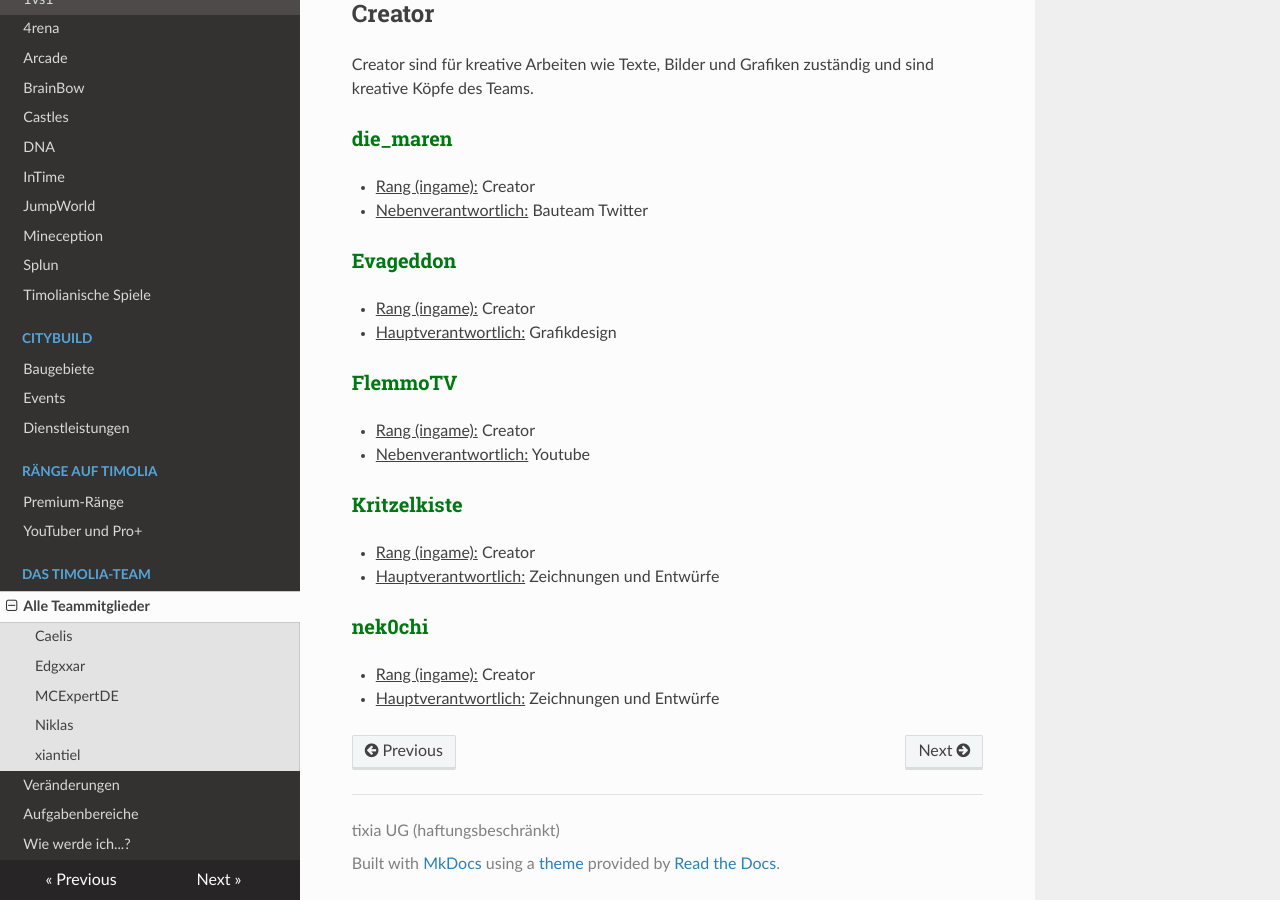
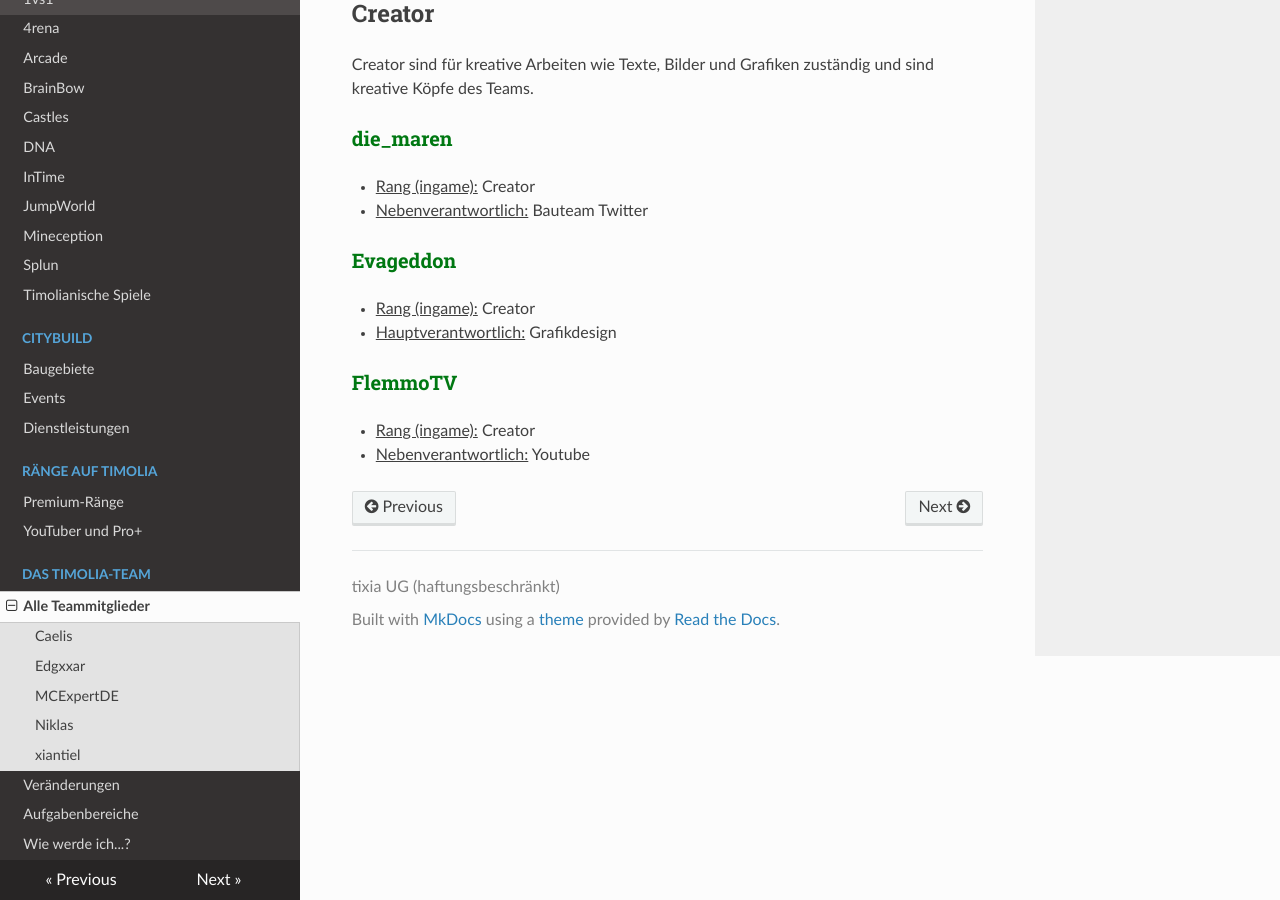
Before and after one commit to TimoliaDE/HowTo, an MkDocs documentation site: the page built from docs/team/members.md, in a window 1280 px wide and 900 px high, scrolled down 9694 px. Built offline with MkDocs 1.6.1, drawn with Linux system fonts in a browser that asks for light colours; nearby versions of some CDN libraries; old or Windows-style settings are respelled for this version of MkDocs.

Commit message:
Update members.md

```diff
--- a/docs/team/members.md
+++ b/docs/team/members.md
@@ -321,11 +321,3 @@ Creator sind für kreative Arbeiten wie Texte, Bilder und Grafiken zuständig un
 ###<strong><span style="color:#007812">FlemmoTV</span></strong>
 - <u>Rang (ingame):</u> Creator
 - <u>Nebenverantwortlich:</u> Youtube
-
-### <strong><span style="color:#007812">Kritzelkiste</span></strong>
-- <u>Rang (ingame):</u> Creator
-- <u>Hauptverantwortlich:</u> Zeichnungen und Entwürfe
-
-### <strong><span style="color:#007812">nek0chi</span></strong>
-- <u>Rang (ingame):</u> Creator
-- <u>Hauptverantwortlich:</u> Zeichnungen und Entwürfe
```
